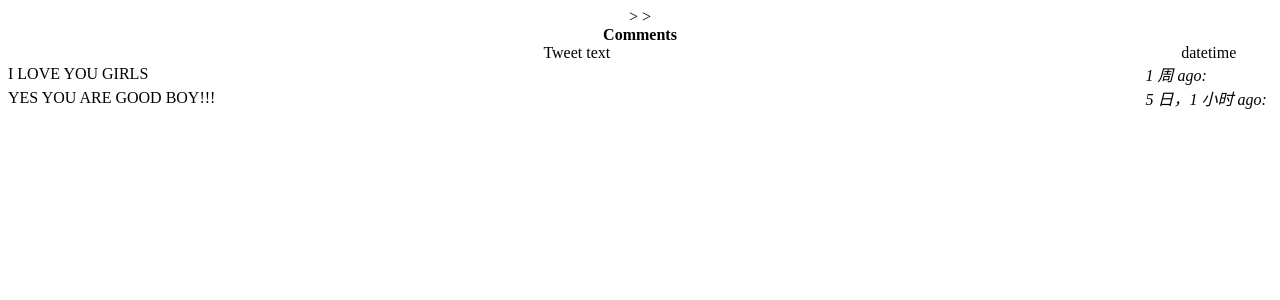
After one commit to danzhaoxun/approver, a Django app: page /poster/repubcom/1 in a window 1280 px wide. The commit adds this page. Shown: the top 300 px of the page. Run offline with Django 3.2, Linux system fonts and the light colour scheme; data comes from the database, SQL or seed files in the repository; both versions use the stored data as it was after the commit.

Commit message:
Signed-off-by: danzhaoxun <286076097@qq.com>

```diff
--- a/approver/templates/review_tweet.html
+++ b/approver/templates/review_tweet.html
@@ -19,8 +19,8 @@
                     <b>{{tweet.author_email}}</b>
                 </td>
             </tr>
-            {{form.as_table}}
-        </table>>
+            {{form.as_table}} <!- 循环取出表中数据 ->
+        </table>
         <input type="submit" value="Submit"/>
     </form>
 <hr>
--- a/poster/templates/post_tweet.html
+++ b/poster/templates/post_tweet.html
@@ -59,7 +59,7 @@
     {% for tweet in published_tweets %}
     <tr>
     <td>
-        {{tweet.text}}
+        <a href="/poster/repubcom/{{tweet.id}}">{{tweet.text}}</a>
     </td>
     <td width="10%">
         {{tweet.published_at|timesince}} ago
@@ -88,7 +88,7 @@
     {% for tweet in rejected_tweets %}
     <tr>
     <td>
-        {{tweet.text}}
+        <a href="/poster/rerejcom/{{tweet.id}}">{{tweet.text}}</a>
     </td>
     <td width="10%">
         {{tweet.published_at|timesince}} ago
--- /dev/null
+++ b/poster/templates/review_edit.html
@@ -0,0 +1,40 @@
+<!DOCTYPE html>
+<html lang="en">
+<head>
+    <meta charset="UTF-8">
+    <title>Review</title>
+</head>
+<body>  {% csrf_token %}
+    <center>
+<table width="100%" height="100%" align="center" cellpadding="0" cellspacing="0">
+    <tr>
+        <td colspan="2" align="center">
+            <b> Comments</b>
+        </td>
+    </tr>
+    <tr>
+        <td>
+            <center>
+            Tweet text
+            </center>
+        </td>
+        <td width="10%">
+            <center>
+            datetime
+            </center>
+        </td>
+    </tr>
+   {% for comment in comments %}
+    <tr>
+        <td>
+            {{comment.text}}
+        </td>
+        <td width="10%">
+           <i>{{comment.created_at|timesince}} ago:</i>
+        </td>
+    </tr>>
+    {% endfor %}
+</table>
+    </center>
+</body>
+</html>
--- a/poster/urls.py
+++ b/poster/urls.py
@@ -1,9 +1,11 @@
 from django.conf.urls import url,include
-from poster.views import post_tweet,thankyou
+from poster.views import post_tweet,thankyou,review_data_tweet
 import poster.views
 urlpatterns = [
     url(r'^$',post_tweet),
     url(r'^create/',post_tweet),
     url(r'^thankyou/',thankyou),
-    url(r'^edit/(?P<tweet_id>d+)',poster.views.post_tweet),
+    url(r'^repubcom/(?P<tweet_id>\d+)$',review_data_tweet),
+    url(r'^rerejcom//(?P<tweet_id>\d+)$',review_data_tweet),
+    url(r'^edit//(?P<tweet_id>\d+)$',poster.views.post_tweet),
 ]
--- a/poster/views.py
+++ b/poster/views.py
@@ -57,3 +57,9 @@ def thankyou(request):
     tweets_in_queue = Tweet.objects.all().filter(state = 'pending').aggregate(Count('id')).get('id__count')
     logging.debug('tweets_in_queue:%d',tweets_in_queue)
     return render_to_response('thank_you.html', {'tweets_in_queue': tweets_in_queue}, RequestContext(request))
+
+
+#重审推特
+def review_data_tweet(request,tweet_id):
+    reviewed_tweet = get_object_or_404(Tweet,id=tweet_id)
+    return render_to_response('review_edit.html',{'tweet':reviewed_tweet,'comments':reviewed_tweet.comment_set.all()},RequestContext(request))
```
Also changed, not shown: db.sqlite3, 1 other file.
